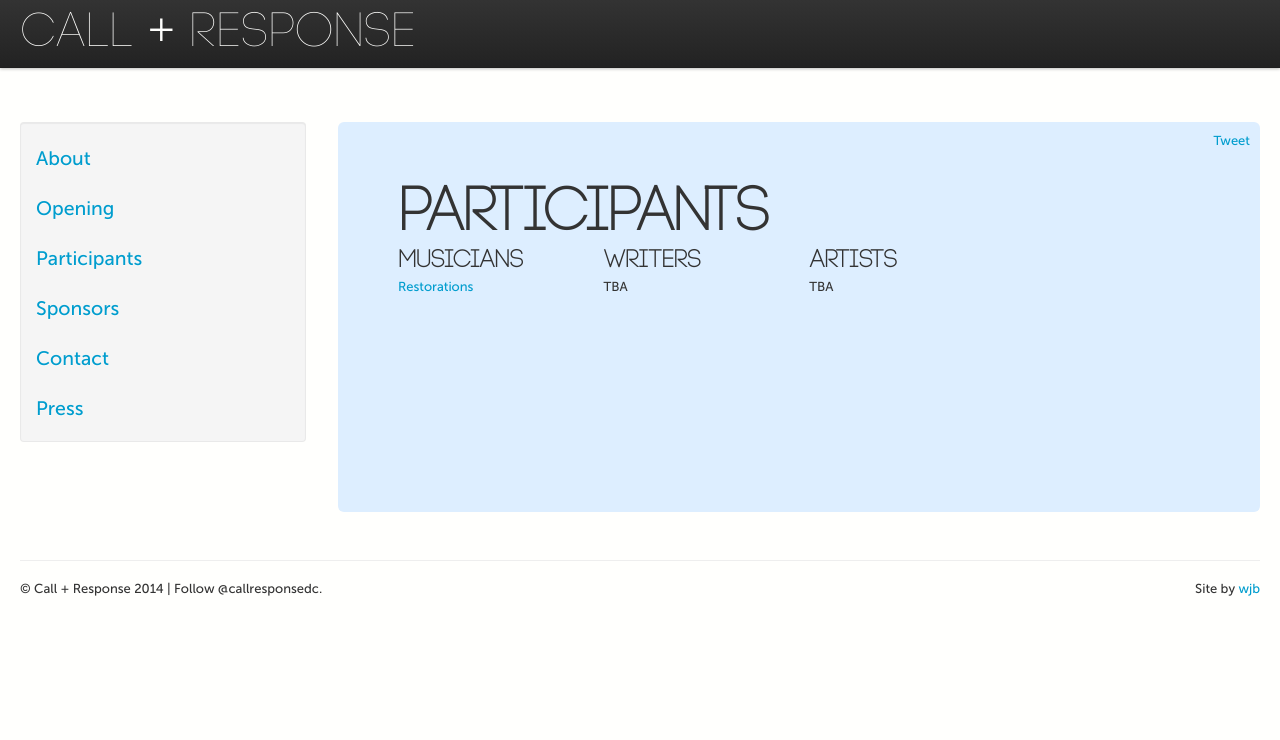
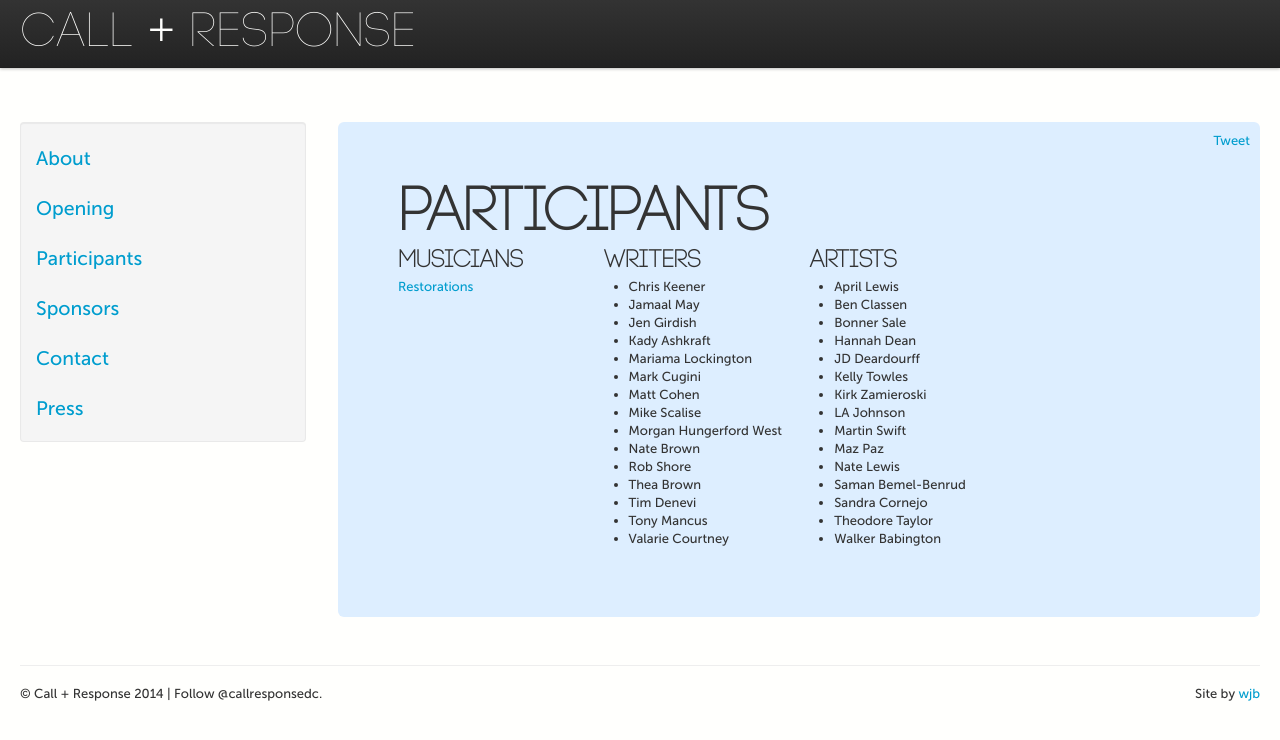
Before and after one commit to callandresponsedc/callandresponsedc, a Jekyll site: the page built from participants/index.html, in a window 1280 px wide. Shown: the top 740 px of the page. Built offline with Jekyll 4.4.1, drawn with Linux system fonts in a browser that asks for light colours; Markdown is read by kramdown in place of the engine named in the settings; comment, search, counter and statistics services are not loaded.

Commit message:
Update index.html

```diff
--- a/participants/index.html
+++ b/participants/index.html
@@ -20,14 +20,46 @@ title: Participants
   <div class="span3 pull-center" id="writers">
     <h2>Writers
     </h2>
-    TBA
+<ul>
+    <li>Chris Keener </li>
+<li>Jamaal May</li>
+<li>Jen Girdish</li>
+<li>Kady Ashkraft</li>
+<li>Mariama Lockington</li>
+<li>Mark Cugini</li>
+<li>Matt Cohen</li>
+<li>Mike Scalise </li>
+<li>Morgan Hungerford West</li>
+<li>Nate Brown</li>
+<li>Rob Shore</li>
+<li>Thea Brown</li>
+<li>Tim Denevi</li>
+<li>Tony Mancus</li>
+<li>Valarie Courtney</li>
+</ul>
     <ul class="participants">
     </ul>
   </div>
   <div class="span3 pull-right" id="artists">
     <h2>Artists
     </h2>
-    TBA
+<ul>
+<li>April Lewis</li>
+<li>Ben Classen</li>
+<li>Bonner Sale</li>
+<li>Hannah Dean</li>
+<li>JD Deardourff</li>
+<li>Kelly Towles</li>
+<li>Kirk Zamieroski</li>
+<li>LA Johnson</li>
+<li>Martin Swift</li>
+<li>Maz Paz</li>
+<li>Nate Lewis</li>
+<li>Saman Bemel-Benrud</li>
+<li>Sandra Cornejo</li>
+<li>Theodore Taylor</li>
+<li>Walker Babington</li>
+</ul>
     <ul class="participants">
     </ul>
   </div>
```
